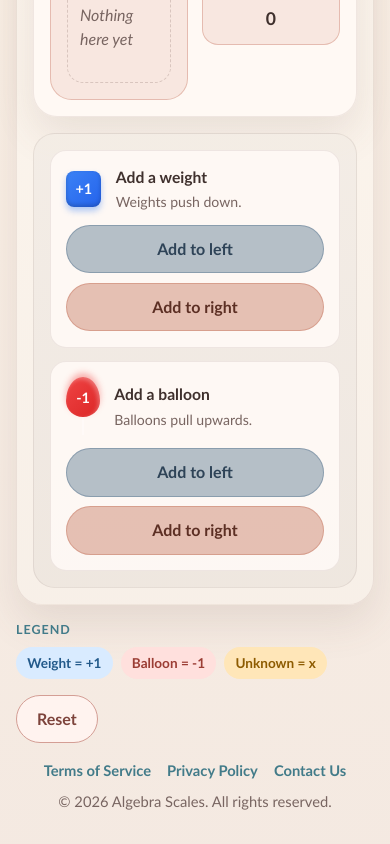
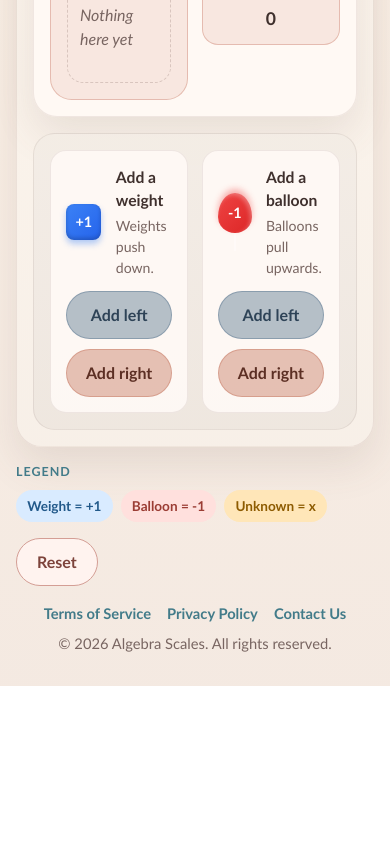
Before and after one commit to edwiny/algebra_scales, a React (Vite) app: page / in a window 390 px wide. Shown: the part 792-1636 px from the top of the page. After the commit the page ends 1478 px from the top, so only its background shows below. Built offline with nearby package versions, Linux system fonts and the light colour scheme.

Commit message:
change layout of weight and balloon controls when changing between desktop and mobile

```diff
--- a/src/components/ControlPanel.css
+++ b/src/components/ControlPanel.css
@@ -30,6 +30,7 @@
 .control-grid {
   display: grid;
   gap: 0.85rem;
+  grid-template-columns: repeat(2, minmax(0, 1fr));
 }
 
 .control-card {
@@ -113,3 +114,9 @@
     display: none;
   }
 }
+
+@media (min-width: 900px) {
+  .control-grid {
+    grid-template-columns: 1fr;
+  }
+}
--- a/src/components/ControlPanel.jsx
+++ b/src/components/ControlPanel.jsx
@@ -60,7 +60,7 @@ function ControlPanel({ setEquationState, isLocked }) {
                 aria-label={`Add ${control.key} to left side`}
                 disabled={isLocked}
               >
-                Add to left
+                Add left
               </button>
               <button
                 type="button"
@@ -69,7 +69,7 @@ function ControlPanel({ setEquationState, isLocked }) {
                 aria-label={`Add ${control.key} to right side`}
                 disabled={isLocked}
               >
-                Add to right
+                Add right
               </button>
             </div>
           </section>
--- a/src/components/Scale.jsx
+++ b/src/components/Scale.jsx
@@ -40,23 +40,19 @@ function Scale({
     setTimeout(() => setWobble(null), 500)
   }
 
-  // Trigger confetti from the tick mark position when equation transitions to solved
+  // Trigger confetti from screen center when equation transitions to solved
   useEffect(() => {
-    if (isSolved && !prevIsSolvedRef.current && tickRef.current) {
+    if (isSolved && !prevIsSolvedRef.current) {
       const prefersReducedMotion = typeof window !== 'undefined' &&
         window.matchMedia &&
         window.matchMedia('(prefers-reduced-motion: reduce)').matches
 
       if (!prefersReducedMotion) {
-        const rect = tickRef.current.getBoundingClientRect()
-        const x = rect.left / window.innerWidth
-        const y = rect.top / window.innerHeight
-
         confetti({
           particleCount: 80,
           spread: 70,
           startVelocity: 30,
-          origin: { x, y },
+          origin: { x: 0.5, y: 0.5 },
           colors: ['#4CAF50', '#8BC34A', '#CDDC39', '#FFEB3B']
         })
       }
```
